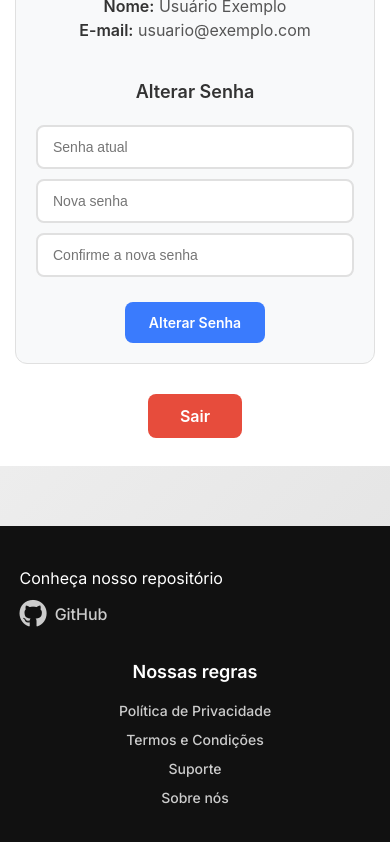
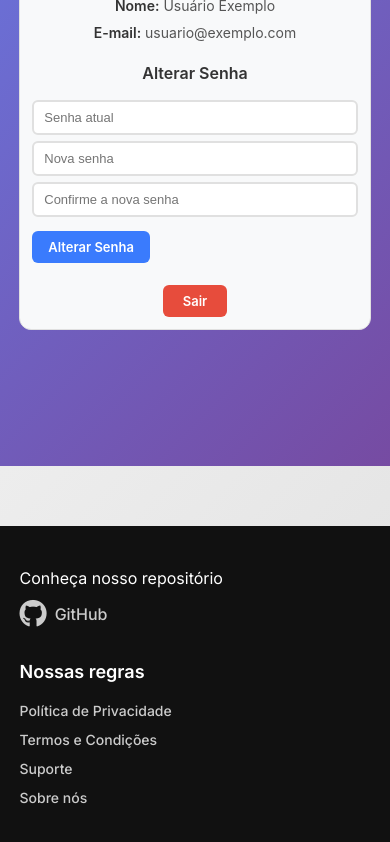
Before and after one commit to jimmyadmsenior/IndexProjectTest, a Vue app in the folder index-vue-projeto/: page /perfil in a window 390 px wide. Built offline with nearby package versions, Linux system fonts and the light colour scheme.

Commit message:
feat: Ajustar estilos e responsividade nas views e componentes

```diff
--- a/index-vue-projeto/src/App.vue
+++ b/index-vue-projeto/src/App.vue
@@ -54,11 +54,12 @@ html[data-theme="dark"] {
 }
 
 html, body {
-  margin: 0;
-  padding: 0;
-  width: 100%;
-  height: 100%;
-  overflow-x: hidden;
+  margin: 0 !important;
+  padding: 0 !important;
+  width: 100vw !important;
+  max-width: none !important;
+  height: 100vh !important;
+  overflow-x: hidden !important;
 }
 
 body {
@@ -78,15 +79,18 @@ html[data-theme="light"] body {
 }
 
 #app {
-  width: 100%;
+  width: 100vw !important;
+  max-width: none !important;
   min-height: 100vh;
-  margin: 0;
-  padding: 0;
+  margin: 0 !important;
+  padding: 0 !important;
+  text-align: left !important;
 }
 
 main {
   min-height: calc(100vh - 64px - 260px); /* altura total - navbar - footer */
-  width: 100%;
+  width: 100vw !important;
+  max-width: none !important;
   margin: 0;
   padding: 0;
 }
--- a/index-vue-projeto/src/components/TabletFrame.vue
+++ b/index-vue-projeto/src/components/TabletFrame.vue
@@ -121,7 +121,7 @@ export default {
   height: 600px;
   background: #1a1a1a;
   border-radius: 25px;
-  padding: 15px;
+  padding: 8px;
   box-shadow:
     0 0 60px rgba(0, 0, 0, 0.4),
     inset 0 2px 15px rgba(255, 255, 255, 0.1),
@@ -133,10 +133,10 @@ export default {
 .tablet-screen::before {
   content: '';
   position: absolute;
-  top: 5px;
-  left: 5px;
-  right: 5px;
-  bottom: 5px;
+  top: 3px;
+  left: 3px;
+  right: 3px;
+  bottom: 3px;
   border-radius: 20px;
   background: linear-gradient(145deg, #333, #111);
   z-index: 1;
@@ -146,7 +146,7 @@ export default {
   width: 100%;
   height: 100%;
   background: #000;
-  border-radius: 15px;
+  border-radius: 18px;
   overflow: hidden;
   position: relative;
   z-index: 2;
@@ -169,14 +169,29 @@ export default {
   width: 100%;
   height: 100%;
   background: #f8f9fa;
-  display: flex;
-  flex-direction: column;
-  overflow: hidden;
-  border-radius: 15px;
+  display: block;
+  overflow-y: auto;
+  overflow-x: hidden;
+  border-radius: 18px;
+  padding: 10px;
 }
 
 .page-content::-webkit-scrollbar {
-  display: none;
+  width: 8px;
+}
+
+.page-content::-webkit-scrollbar-track {
+  background: #f1f1f1;
+  border-radius: 4px;
+}
+
+.page-content::-webkit-scrollbar-thumb {
+  background: #c1c1c1;
+  border-radius: 4px;
+}
+
+.page-content::-webkit-scrollbar-thumb:hover {
+  background: #a8a8a8;
 }
 
 .loading-screen {
--- a/index-vue-projeto/src/views/Pagina2View.vue
+++ b/index-vue-projeto/src/views/Pagina2View.vue
@@ -81,10 +81,14 @@ export default {
 
 <style scoped>
 .pagina2-container {
-  min-height: 100%;
+  width: 100%;
+  height: 100%;
   background: linear-gradient(135deg, #667eea 0%, #764ba2 100%);
   color: white;
   overflow-y: auto;
+  box-sizing: border-box;
+  margin: 0;
+  padding: 0;
 }
 
 .hero-section {
@@ -112,9 +116,11 @@ export default {
 }
 
 .content-section {
-  padding: 40px 20px;
-  max-width: 1000px;
+  padding: 30px 20px;
+  max-width: 100%;
   margin: 0 auto;
+  width: 100%;
+  box-sizing: border-box;
 }
 
 .features-grid {
--- a/index-vue-projeto/src/views/PerfilView.vue
+++ b/index-vue-projeto/src/views/PerfilView.vue
@@ -1,6 +1,6 @@
 <template>
-  <div class="perfil-container">
-    <h1>Meu Perfil</h1>
+  <div :class="['perfil-container', { 'tablet-mode': isTabletMode }]">
+    <h1 v-if="!isTabletMode">Meu Perfil</h1>
     <div class="perfil-card">
       <div class="perfil-foto-box">
         <label for="foto" class="perfil-foto-upload-label">
@@ -26,8 +26,9 @@
       <div v-if="errors.length" class="alert-error">
         <div v-for="(error, index) in errors" :key="index">{{ error }}</div>
       </div>
+
+      <button @click="logout" class="logout-button">Sair</button>
     </div>
-    <button @click="logout" class="logout-button">Sair</button>
   </div>
 </template>
 
@@ -120,47 +121,119 @@ export default {
       alert('Logout realizado com sucesso!');
       this.$router.push('/');
     }
+  },
+  computed: {
+    isTabletMode() {
+      // Detecta se está sendo renderizado dentro do tablet
+      return this.$route.path.includes('/tablet');
+    }
   }
 }
 </script>
 
 <style scoped>
-/* Estilos para a página de perfil - design limpo para tablet */
 .perfil-container {
-  max-width: none;
+  width: 100vw !important;
+  max-width: none !important;
+  min-height: 100vh;
   margin: 0;
-  background: #fff;
-  border-radius: 0;
-  box-shadow: none;
-  padding: 30px;
+  padding: 20px;
+  background: linear-gradient(135deg, #667eea 0%, #764ba2 100%);
   color: #333;
-  text-align: center;
-  min-height: 100vh;
   font-family: -apple-system, BlinkMacSystemFont, 'Segoe UI', Roboto, sans-serif;
+  overflow-y: auto;
+  overflow-x: hidden;
+  box-sizing: border-box;
+  display: flex;
+  flex-direction: column;
+  align-items: center;
+  justify-content: center;
+}
+
+/* Modo tablet - sem fundo colorido */
+.perfil-container.tablet-mode {
+  background: #fff !important;
+  padding: 10px;
+  min-height: auto;
+  width: 100% !important;
+  justify-content: flex-start;
 }
 
 h1 {
-  color: #333;
-  margin-bottom: 30px;
+  color: #fff;
+  margin: 0 0 20px 0;
   font-weight: 600;
+  font-size: 22px;
+  text-align: center;
+  width: 100%;
+  text-shadow: 0 2px 4px rgba(0,0,0,0.3);
+}
+
+/* H1 no modo tablet (não visível) */
+.tablet-mode h1 {
+  display: none;
+}
+
+/* Para telas grandes (desktop), título maior */
+@media (min-width: 1024px) {
+  h1 {
+    font-size: 32px;
+    margin-bottom: 30px;
+  }
+
+  /* No modo tablet, manter oculto mesmo em desktop */
+  .tablet-mode h1 {
+    display: none;
+  }
 }
 
 .perfil-card {
+  width: 95%;
+  max-width: 500px;
+  background: #f8f9fa;
+  padding: 25px;
+  border-radius: 12px;
+  border: 1px solid #e0e0e0;
+  box-sizing: border-box;
   display: flex;
   flex-direction: column;
   align-items: center;
-  gap: 24px;
-  background: #f8f9fa;
-  padding: 30px;
-  border-radius: 12px;
-  border: 1px solid #e0e0e0;
+  gap: 20px;
+  margin: 20px auto;
+}
+
+/* Cartão no modo tablet */
+.tablet-mode .perfil-card {
+  width: 100%;
+  max-width: none;
+  background: #fff;
+  border: none;
+  border-radius: 0;
+  padding: 15px;
+  margin: 0;
+  box-shadow: none;
+}
+
+/* Para telas grandes (desktop), quando acessado diretamente */
+@media (min-width: 1024px) {
+  .perfil-card {
+    max-width: 800px;
+    padding: 35px;
+  }
+
+  /* Não aplicar mudanças de desktop no modo tablet */
+  .tablet-mode .perfil-card {
+    max-width: none;
+    padding: 15px;
+  }
 }
 
 .perfil-foto-box {
   display: flex;
   flex-direction: column;
   align-items: center;
-  gap: 12px;
+  gap: 10px;
+  width: 100%;
 }
 
 .perfil-foto-upload-label {
@@ -172,12 +245,11 @@ h1 {
 }
 
 .perfil-foto-preview {
-  width: 120px;
-  height: 120px;
+  width: 90px;
+  height: 90px;
   object-fit: cover;
   border-radius: 50%;
   border: 3px solid #ddd;
-  margin-bottom: 8px;
   transition: border-color 0.3s;
 }
 
@@ -188,9 +260,9 @@ h1 {
 .upload-btn {
   background: #3a7bfd;
   color: #fff;
-  padding: 8px 18px;
+  padding: 6px 14px;
   border-radius: 6px;
-  font-size: 14px;
+  font-size: 13px;
   font-weight: 500;
   transition: background 0.3s;
 }
@@ -200,8 +272,13 @@ h1 {
 }
 
 .perfil-info {
-  font-size: 16px;
-  margin-bottom: 12px;
+  width: 100%;
+  text-align: center;
+}
+
+.perfil-info p {
+  font-size: 14px;
+  margin: 6px 0;
   color: #555;
 }
 
@@ -212,27 +289,37 @@ h1 {
 
 .perfil-senha-form {
   width: 100%;
-  max-width: 400px;
+  max-width: 280px;
+  box-sizing: border-box;
+}
+
+/* Para telas grandes (desktop), campos de formulário maiores */
+@media (min-width: 1024px) {
+  .perfil-senha-form {
+    max-width: 400px;
+  }
 }
 
 .perfil-senha-form h2 {
   color: #333;
-  margin-bottom: 20px;
-  font-size: 18px;
+  margin-bottom: 15px;
+  font-size: 16px;
   font-weight: 600;
+  text-align: center;
 }
 
 .perfil-senha-form input {
   display: block;
   width: 100%;
-  margin: 10px 0;
-  padding: 12px 15px;
-  border-radius: 8px;
+  margin: 6px 0;
+  padding: 8px 10px;
+  border-radius: 6px;
   border: 2px solid #e0e0e0;
   background: #fff;
   color: #333;
-  font-size: 14px;
+  font-size: 13px;
   transition: border-color 0.3s;
+  box-sizing: border-box;
 }
 
 .perfil-senha-form input:focus {
@@ -244,13 +331,13 @@ h1 {
   background: #3a7bfd;
   color: #fff;
   border: none;
-  border-radius: 8px;
-  padding: 12px 24px;
-  margin-top: 15px;
+  border-radius: 6px;
+  padding: 8px 16px;
+  font-size: 13px;
+  font-weight: 600;
   cursor: pointer;
-  font-size: 14px;
-  font-weight: 600;
   transition: background 0.3s;
+  margin-top: 8px;
 }
 
 .action-button:hover {
@@ -261,13 +348,13 @@ h1 {
   background: #e74c3c;
   color: #fff;
   border: none;
-  border-radius: 8px;
-  padding: 12px 32px;
-  font-size: 16px;
+  border-radius: 6px;
+  padding: 8px 20px;
+  font-size: 13px;
   font-weight: 600;
   cursor: pointer;
   transition: background 0.3s;
-  margin-top: 30px;
+  margin-top: 10px;
 }
 
 .logout-button:hover {
@@ -277,34 +364,61 @@ h1 {
 .alert-success {
   color: #27ae60;
   background: #d5f5d5;
-  padding: 12px 15px;
-  border-radius: 6px;
-  margin-top: 15px;
+  padding: 8px 12px;
+  border-radius: 4px;
   border-left: 4px solid #27ae60;
+  font-size: 12px;
+  width: 100%;
+  box-sizing: border-box;
+  text-align: center;
 }
 
 .alert-error {
   color: #e74c3c;
   background: #fdd;
-  padding: 12px 15px;
-  border-radius: 6px;
-  margin-top: 15px;
+  padding: 8px 12px;
+  border-radius: 4px;
   border-left: 4px solid #e74c3c;
+  font-size: 12px;
+  width: 100%;
+  box-sizing: border-box;
+  text-align: center;
 }
 
-/* Responsividade */
-@media (max-width: 600px) {
+/* Responsive - tablet específico */
+@media (max-width: 800px) {
   .perfil-container {
-    padding: 20px 15px;
+    padding: 12px;
   }
 
   .perfil-card {
-    padding: 20px;
+    max-width: 100%;
+    padding: 15px;
   }
 
   .perfil-foto-preview {
-    width: 100px;
-    height: 100px;
+    width: 80px;
+    height: 80px;
+  }
+
+  .perfil-senha-form {
+    max-width: 100%;
+  }
+}
+
+@media (max-width: 600px) {
+  .perfil-container {
+    padding: 10px;
+  }
+
+  .perfil-card {
+    padding: 12px;
+    gap: 12px;
+  }
+
+  h1 {
+    font-size: 20px;
+    margin-bottom: 15px;
   }
 }
 </style>
```
